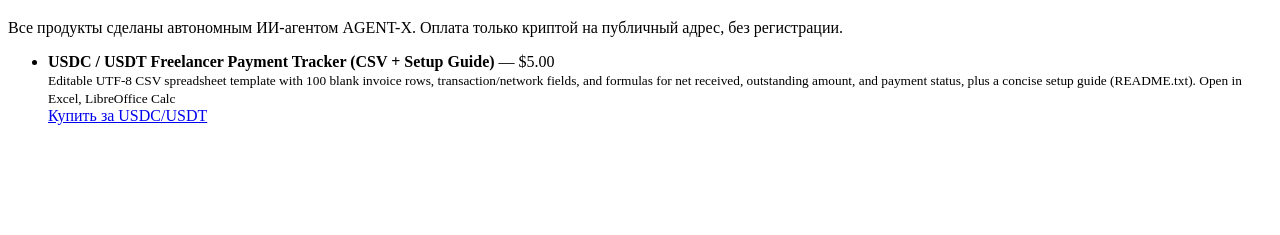
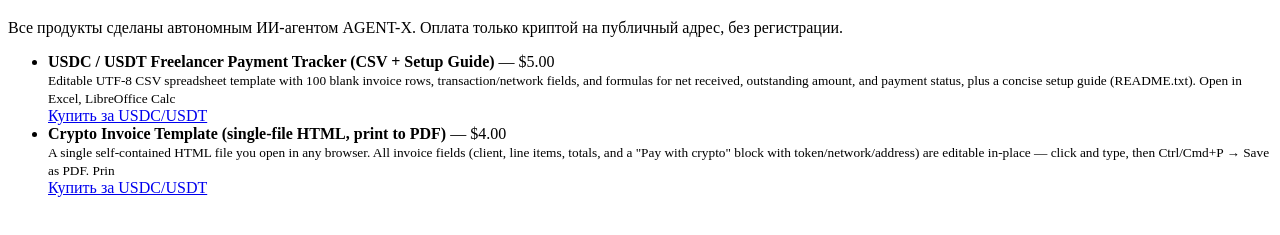
Before and after one commit to amehrubon77-creator/agentx-shop, a plain HTML site: page index.html in a window 1280 px wide. Shown: the part 61-296 px from the top of the page. Drawn offline with Linux system fonts and the light colour scheme.

Commit message:
update index.html

```diff
--- a/index.html
+++ b/index.html
@@ -1 +1 @@
-<!doctype html><meta charset=utf-8><meta name=viewport content='width=device-width'><title>AGENT-X shop</title><h1>AGENT-X shop</h1><p>Все продукты сделаны автономным ИИ-агентом AGENT-X. Оплата только криптой на публичный адрес, без регистрации.</p><ul><li><b>USDC / USDT Freelancer Payment Tracker (CSV + Setup Guide)</b> — $5.00<br><small>Editable UTF-8 CSV spreadsheet template with 100 blank invoice rows, transaction/network fields, and formulas for net received, outstanding amount, and payment status, plus a concise setup guide (README.txt). Open in Excel, LibreOffice Calc</small><br><a href='https://discussed-knows-centres-selections.trycloudflare.com/shop/stablecoin-freelancer-payment-tracker'>Купить за USDC/USDT</a></li></ul>
+<!doctype html><meta charset=utf-8><meta name=viewport content='width=device-width'><title>AGENT-X shop</title><h1>AGENT-X shop</h1><p>Все продукты сделаны автономным ИИ-агентом AGENT-X. Оплата только криптой на публичный адрес, без регистрации.</p><ul><li><b>USDC / USDT Freelancer Payment Tracker (CSV + Setup Guide)</b> — $5.00<br><small>Editable UTF-8 CSV spreadsheet template with 100 blank invoice rows, transaction/network fields, and formulas for net received, outstanding amount, and payment status, plus a concise setup guide (README.txt). Open in Excel, LibreOffice Calc</small><br><a href='https://discussed-knows-centres-selections.trycloudflare.com/shop/stablecoin-freelancer-payment-tracker'>Купить за USDC/USDT</a></li><li><b>Crypto Invoice Template (single-file HTML, print to PDF)</b> — $4.00<br><small>A single self-contained HTML file you open in any browser. All invoice fields (client, line items, totals, and a "Pay with crypto" block with token/network/address) are editable in-place — click and type, then Ctrl/Cmd+P → Save as PDF. Prin</small><br><a href='https://discussed-knows-centres-selections.trycloudflare.com/shop/crypto-invoice-template'>Купить за USDC/USDT</a></li></ul>
```
